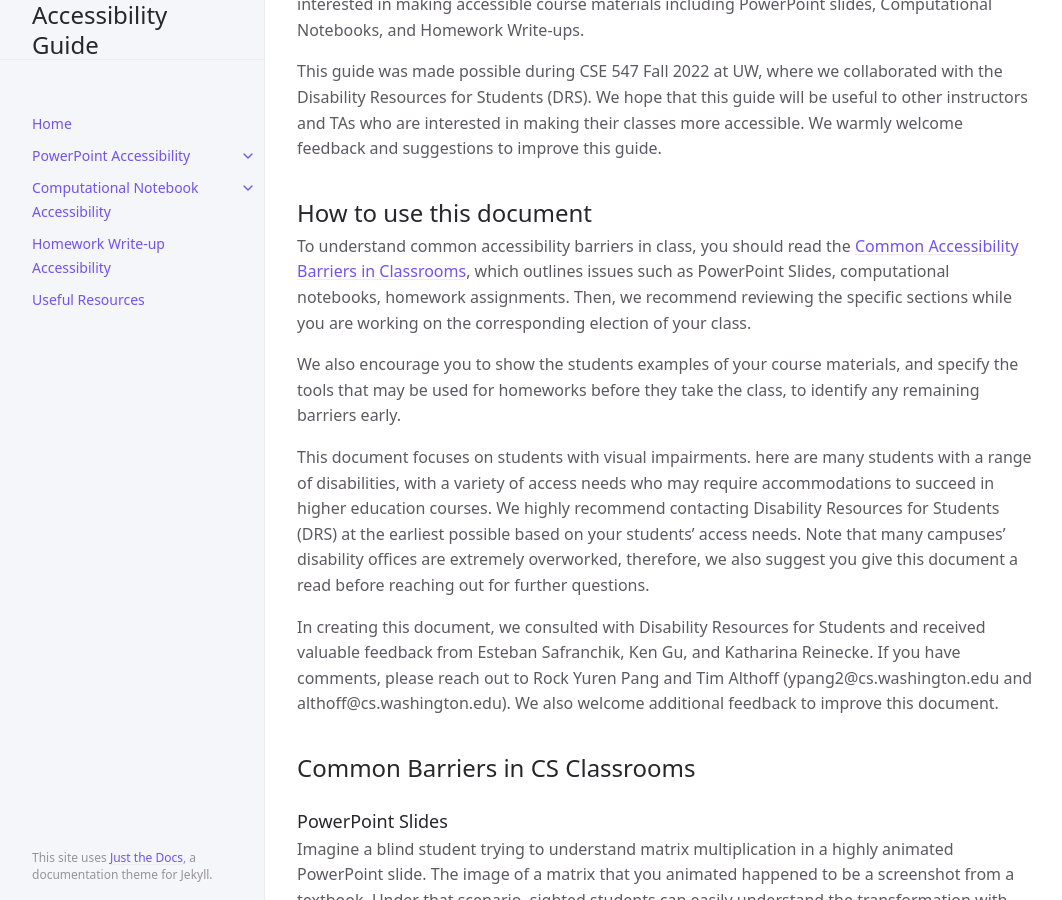
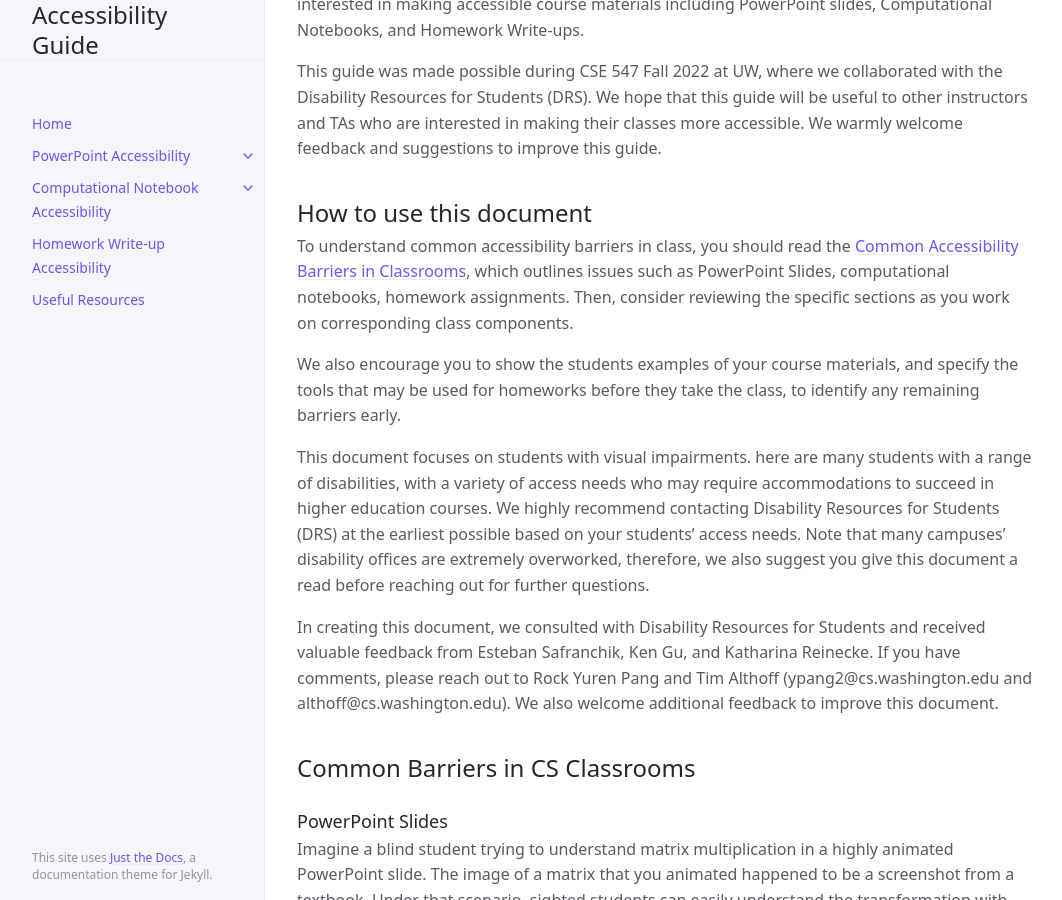
Before and after one commit to rrrrrrockpang/accessibility-guide, a Jekyll site: the page built from index.md, in a window 1280 px wide and 900 px high, scrolled down 787 px. Shown: the whole window, without its empty margins (107-1169 px from the left). Built offline with Jekyll 4.4.1, drawn with Linux system fonts in a browser that asks for light colours; cached includes are drawn as plain includes.

Commit message:
Update index.md

```diff
--- a/index.md
+++ b/index.md
@@ -33,7 +33,7 @@ This guide was made possible during CSE 547 Fall 2022 at UW, where we collaborat
 ## How to use this document
 {: .fs-6 .fw-300 }
 
-To understand common accessibility barriers in class, you should read the [Common Accessibility Barriers in Classrooms](#common-barriers-in-cs-classrooms), which outlines issues such as PowerPoint Slides, computational notebooks, homework assignments. Then, we recommend reviewing the specific sections while you are working on the corresponding election of your class.
+To understand common accessibility barriers in class, you should read the [Common Accessibility Barriers in Classrooms](#common-barriers-in-cs-classrooms), which outlines issues such as PowerPoint Slides, computational notebooks, homework assignments. Then, consider reviewing the specific sections as you work on corresponding class components.
 
 We also encourage you to show the students examples of your course materials, and specify the tools that may be used for homeworks before they take the class, to identify any remaining barriers early.
 
```
